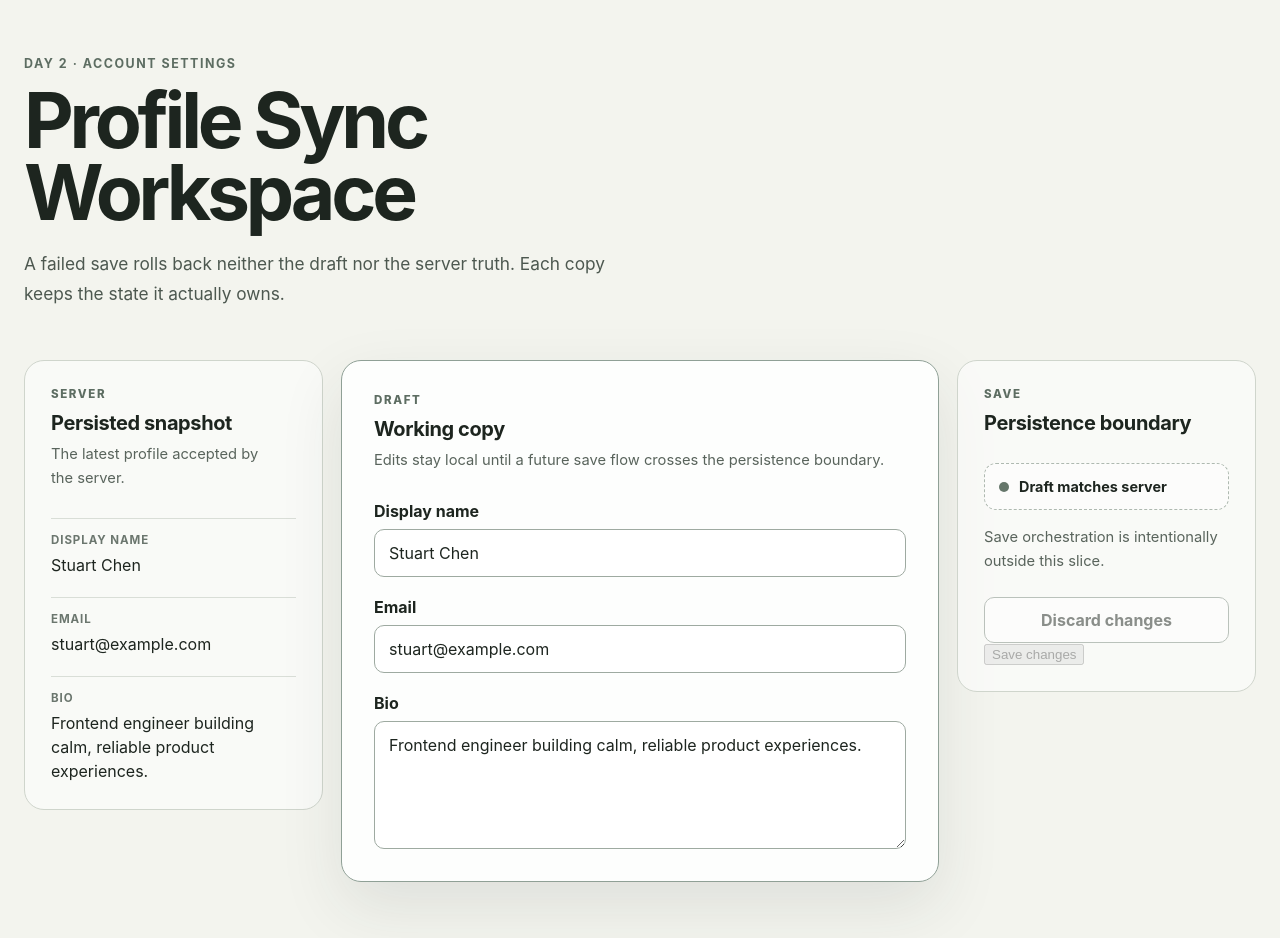
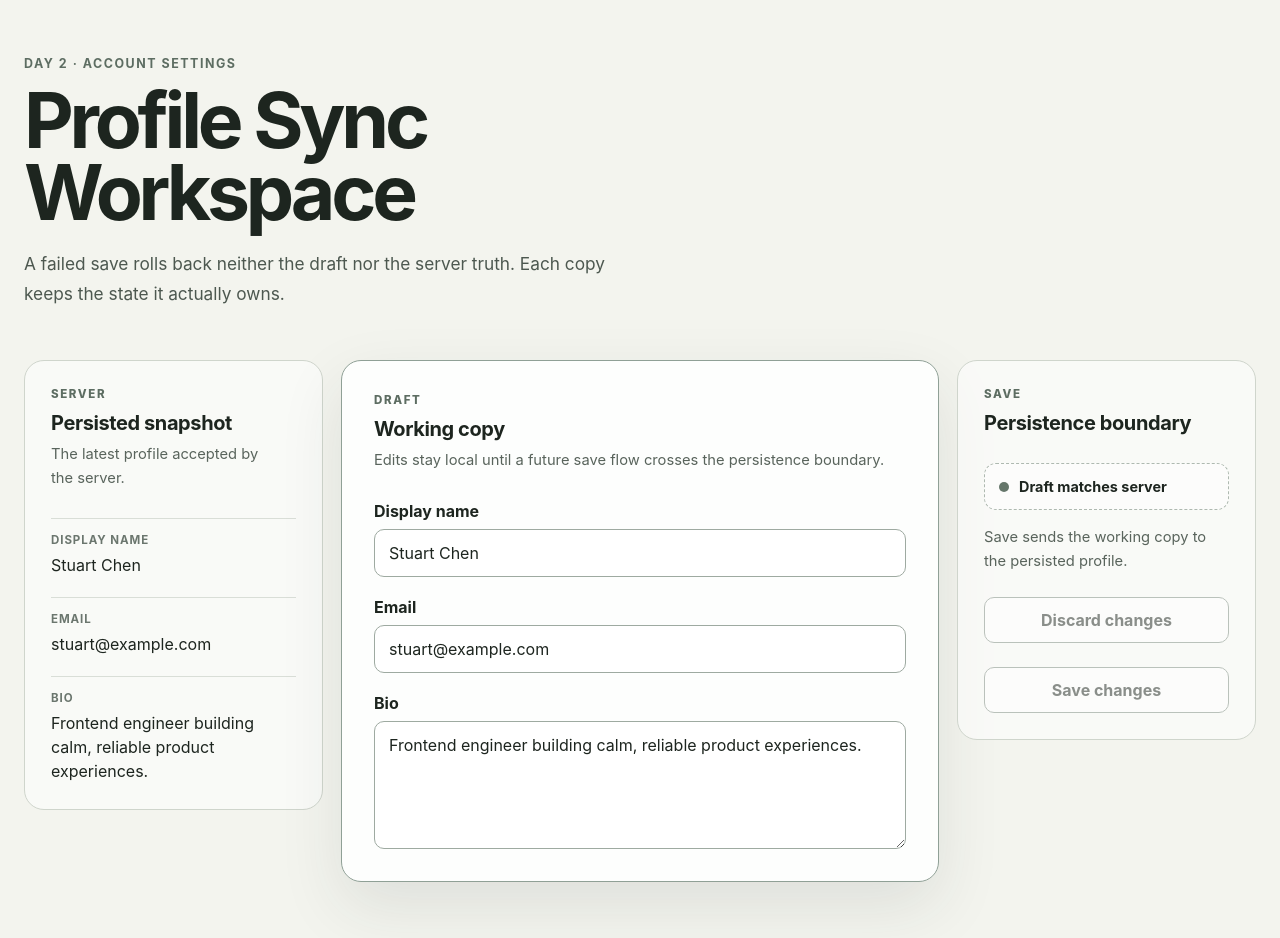
Before and after one commit to stuartchendev/7-day-frontend-production-sprint, a React (Vite) app: page /day-2 in a window 1280 px wide. Shown: the top 938 px of the page. Built offline with nearby package versions, Linux system fonts and the light colour scheme.

Commit message:
feat(day-2): add save status failure flow

```diff
--- a/src/app/app.css
+++ b/src/app/app.css
@@ -1207,6 +1207,34 @@ h1 {
   opacity: 0.5;
 }
 
+.save-button {
+  width: 100%;
+  margin-top: 24px;
+  padding: 12px 14px;
+  border: 1px solid #7d8b81;
+  border-radius: 10px;
+  background: #ffffff;
+  color: inherit;
+  font: inherit;
+  font-weight: 700;
+  cursor: pointer;
+}
+
+.save-button:hover:not(:disabled) {
+  border-color: #1d251f;
+}
+
+.save-button:focus-visible {
+  outline: 3px solid #1d251f;
+  outline-offset: 3px;
+}
+
+.save-button:disabled {
+  cursor: not-allowed;
+  opacity: 0.5;
+}
+
+
 @media (max-width: 960px) {
   .profile-workspace__panels {
     grid-template-columns: minmax(0, 2fr) minmax(240px, 1fr);
--- a/src/days/day-2/DayTwoPage.tsx
+++ b/src/days/day-2/DayTwoPage.tsx
@@ -1,4 +1,4 @@
-import { useState } from 'react'
+import { useRef, useState } from 'react'
 import type { Profile } from './type'
 import { saveProfile } from './sync/ProfileService'
 
@@ -13,7 +13,8 @@ type ProfileDraftFormProps = {
 
 type SaveStatusPanelProps = {
   isDirty: boolean
-  handleSave: () => void
+  status: SaveStatus
+  onSave: () => void
   onDiscard: () => void
 }
 
@@ -109,7 +110,15 @@ function ProfileDraftForm({ profile, onFieldChange }: ProfileDraftFormProps) {
   )
 }
 
-function SaveStatusPanel({ isDirty, handleSave, onDiscard }: SaveStatusPanelProps) {
+function SaveStatusPanel({
+  isDirty,
+  status,
+  onSave,
+  onDiscard,
+}: SaveStatusPanelProps) {
+  const isSaving = status === 'saving'
+  const saveFailed = status === 'error'
+
   return (
     <section
       className="profile-panel profile-panel--save"
@@ -120,28 +129,47 @@ function SaveStatusPanel({ isDirty, handleSave, onDiscard }: SaveStatusPanelProp
       <div className="save-placeholder">
         <span className="save-placeholder__indicator" aria-hidden="true" />
         <p role="status">
-          {isDirty ? 'Local draft changed' : 'Draft matches server'}
+          {isSaving
+            ? 'Saving...'
+            : saveFailed
+              ? 'Save failed'
+              : isDirty
+                ? 'Local draft changed'
+                : 'Draft matches server'}
         </p>
       </div>
+      {saveFailed ? (
+        <div className="profile-panel__description">
+          <p>Draft preserved</p>
+          <p>Server unchanged</p>
+        </div>
+      ) : (
         <p className="profile-panel__description">
-        Save orchestration is intentionally outside this slice.
+          Save sends the working copy to the persisted profile.
         </p>
+      )}
       <button
         className="discard-button"
         type="button"
         onClick={onDiscard}
-        disabled={!isDirty}
+        disabled={!isDirty || isSaving}
       >
         Discard changes
       </button>
+      {saveFailed ? (
+        <button className="save-button" type="button" onClick={onSave}>
+          Try again
+        </button>
+      ) : (
         <button
           className="save-button"
           type="button"
-        onClick={handleSave}
-        disabled={!isDirty}
+          onClick={onSave}
+          disabled={!isDirty || isSaving}
         >
           Save changes
         </button>
+      )}
     </section>
   )
 }
@@ -151,7 +179,8 @@ export function DayTwoPage() {
   const [draftProfile, setDraftProfile] = useState<Profile>(() => ({
     ...initialProfile,
   }))
-  const [status, setStatus] = useState<SaveStatus>('idle');
+  const [status, setStatus] = useState<SaveStatus>('idle')
+  const isSavingRef = useRef(false)
 
   const isDirty =
     serverProfile.displayName !== draftProfile.displayName ||
@@ -170,13 +199,24 @@ export function DayTwoPage() {
   }
 
   async function handleSave() {
-    setStatus('saving');
+    if (isSavingRef.current) {
+      return
+    }
 
-    const savedProfile = await saveProfile(draftProfile);
-    if (savedProfile) console.log("Save Success");
-    setServerProfile(savedProfile);
-    setDraftProfile(savedProfile);
-    setStatus('idle');
+    isSavingRef.current = true
+    setStatus('saving')
+
+    try {
+      const savedProfile = await saveProfile(draftProfile)
+
+      setServerProfile({ ...savedProfile })
+      setDraftProfile({ ...savedProfile })
+      setStatus('idle')
+    } catch {
+      setStatus('error')
+    } finally {
+      isSavingRef.current = false
+    }
   }
 
   return (
@@ -196,7 +236,12 @@ export function DayTwoPage() {
           profile={draftProfile}
           onFieldChange={updateDraftField}
         />
-        <SaveStatusPanel isDirty={isDirty} handleSave={handleSave} onDiscard={discardDraft} />
+        <SaveStatusPanel
+          isDirty={isDirty}
+          status={status}
+          onSave={handleSave}
+          onDiscard={discardDraft}
+        />
       </div>
     </main>
   )
--- a/src/days/day-2/sync/ProfileService.ts
+++ b/src/days/day-2/sync/ProfileService.ts
@@ -1,19 +1,26 @@
 
-import type { Profile } from "../type";
+import type { Profile } from '../type'
 
-const SAVE_LATENCY_MS = 900;
+const SAVE_LATENCY_MS = 900
 
-const delay = (ms: number) => {
-    new Promise<void>((resolve) => {
-        setTimeout(resolve, ms);
-    })
+type SaveProfileOptions = {
+    shouldFail?: boolean
 }
 
+const delay = (ms: number) =>
+    new Promise<void>((resolve) => {
+        setTimeout(resolve, ms)
+    })
+
 export async function saveProfile(
-    profile: Profile
+    profile: Profile,
+    { shouldFail = false }: SaveProfileOptions = {},
 ): Promise<Profile> {
+    await delay(SAVE_LATENCY_MS)
 
-    await delay(SAVE_LATENCY_MS);
+    if (shouldFail) {
+        throw new Error('Profile save failed')
+    }
 
-    return profile;
+    return { ...profile }
 }
```
Also changed, not shown: 2 other files (tests, documents, lock files or other folders). Lines whose indentation alone changed are shown as unchanged.
